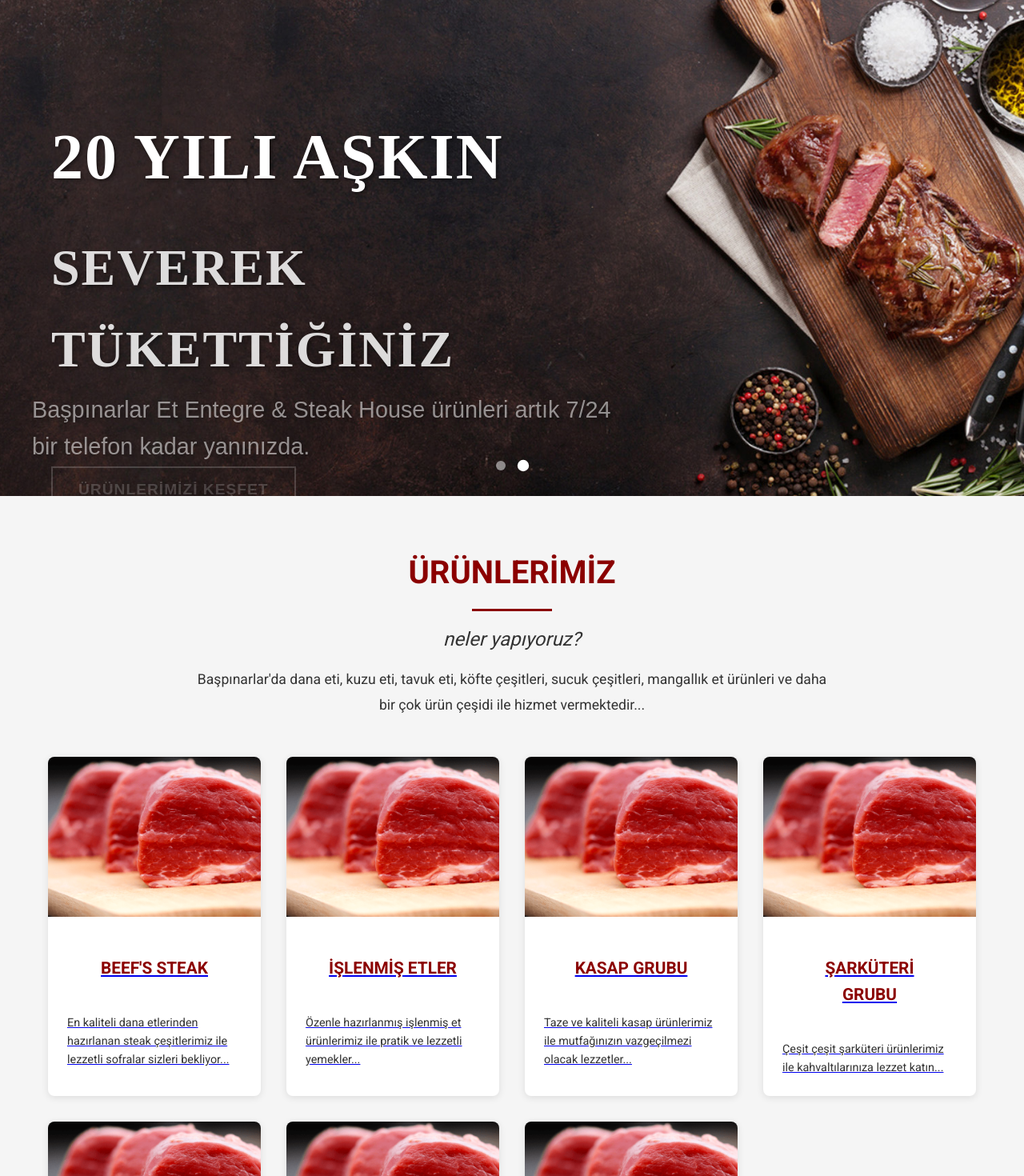
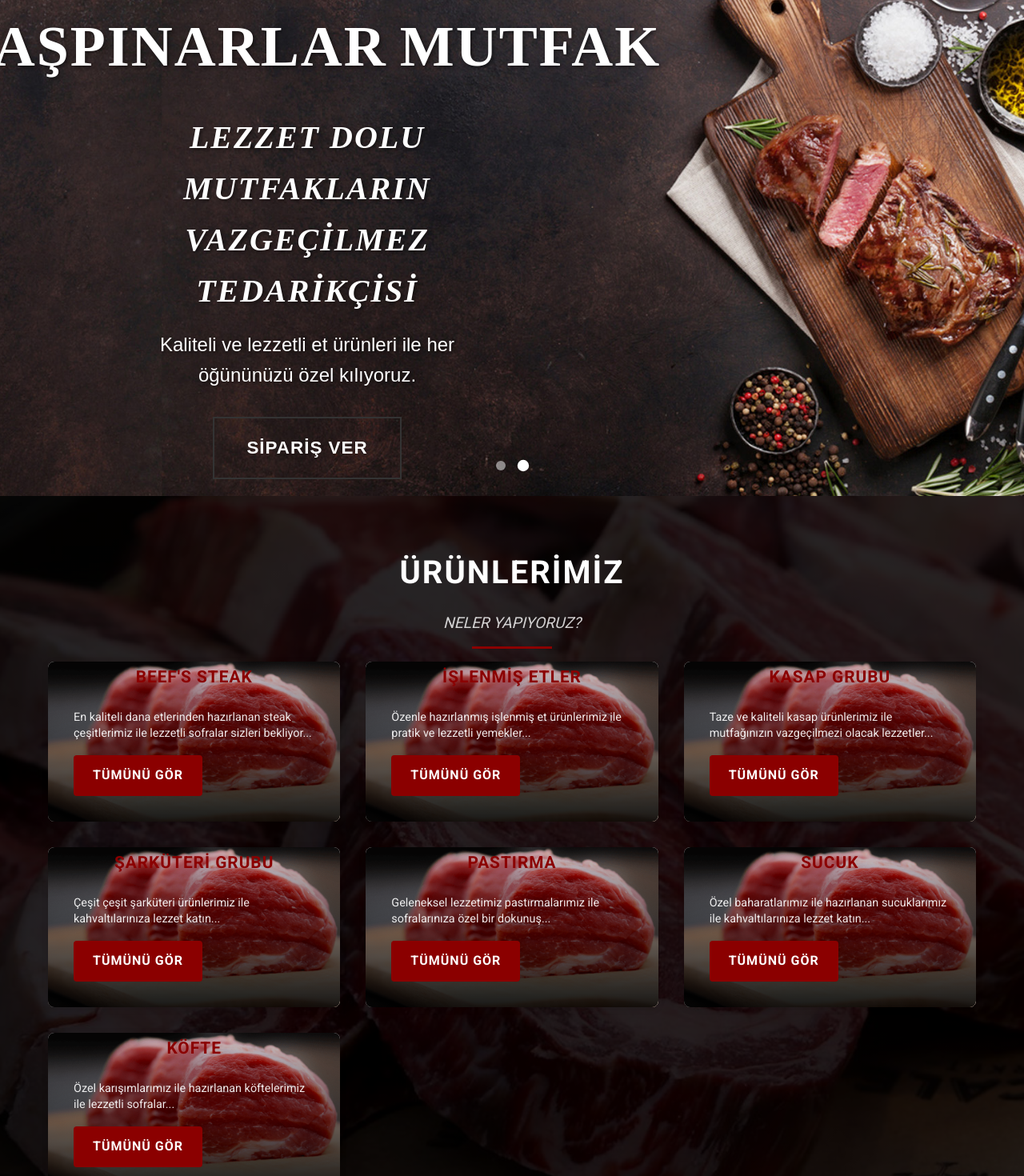
Before and after one commit to nurbeeyza/buther, a React (Create React App) app: page / in a window 1280 px wide. Shown: the part 80-1550 px from the top of the page at 80% size. Built offline with nearby package versions, Linux system fonts and the light colour scheme.

Commit message:
dördüncü commit

```diff
--- /dev/null
+++ b/src/pages/Home.css
@@ -0,0 +1,324 @@
+.categories-section {
+  position: relative;
+  padding: 4rem 0;
+  color: var(--white);
+}
+
+.awe-bg-overlay {
+  position: absolute;
+  top: 0;
+  left: 0;
+  width: 100%;
+  height: 100%;
+  background: rgba(0, 0, 0, 0.5);
+  z-index: 1;
+}
+
+.categories-section .container {
+  position: relative;
+  z-index: 2;
+}
+
+.section-title {
+  text-align: center;
+  margin-bottom: 3rem;
+}
+
+.section-title h2 {
+  font-size: 2.5rem;
+  font-weight: 700;
+  margin-bottom: 1rem;
+  text-transform: uppercase;
+  letter-spacing: 2px;
+  color: var(--white);
+}
+
+.section-title p {
+  font-size: 1.2rem;
+  font-style: italic;
+  opacity: 0.8;
+  color: var(--white);
+}
+
+.categories-grid {
+  display: grid;
+  grid-template-columns: repeat(auto-fit, minmax(300px, 1fr));
+  gap: 2rem;
+}
+
+.category-card {
+  position: relative;
+  overflow: hidden;
+  border-radius: 8px;
+  box-shadow: 0 4px 15px rgba(0, 0, 0, 0.2);
+  transition: all 0.3s ease;
+  background: var(--white);
+}
+
+.category-card:hover {
+  transform: translateY(-10px);
+  box-shadow: 0 8px 25px rgba(0, 0, 0, 0.3);
+}
+
+.category-image {
+  position: relative;
+  width: 100%;
+  height: 250px;
+  overflow: hidden;
+}
+
+.category-image img {
+  width: 100%;
+  height: 100%;
+  object-fit: cover;
+  transition: transform 0.5s ease;
+}
+
+.category-card:hover .category-image img {
+  transform: scale(1.1);
+}
+
+.category-overlay {
+  position: absolute;
+  bottom: 0;
+  left: 0;
+  width: 100%;
+  padding: 2rem;
+  background: linear-gradient(to top, rgba(0, 0, 0, 0.9), transparent);
+  color: var(--white);
+}
+
+.category-overlay h3 {
+  font-size: 1.5rem;
+  font-weight: 600;
+  margin-bottom: 0.5rem;
+  text-transform: uppercase;
+  letter-spacing: 1px;
+}
+
+.category-overlay p {
+  font-size: 0.9rem;
+  margin-bottom: 1rem;
+  opacity: 0.9;
+  line-height: 1.4;
+}
+
+.category-link {
+  display: inline-block;
+  padding: 0.8rem 1.5rem;
+  background: var(--primary-color);
+  color: var(--white);
+  text-decoration: none;
+  border-radius: 4px;
+  font-weight: 600;
+  transition: all 0.3s ease;
+  text-transform: uppercase;
+  letter-spacing: 1px;
+}
+
+.category-link:hover {
+  background: var(--white);
+  color: var(--primary-color);
+}
+
+@media (max-width: 768px) {
+  .categories-section {
+    padding: 3rem 0;
+  }
+
+  .section-title h2 {
+    font-size: 2rem;
+  }
+
+  .categories-grid {
+    grid-template-columns: 1fr;
+    gap: 1.5rem;
+  }
+
+  .category-image {
+    height: 200px;
+  }
+}
+
+.hero {
+  position: relative;
+  height: 100vh;
+  overflow: hidden;
+}
+
+.hero-slide {
+  position: absolute;
+  top: 0;
+  left: 0;
+  width: 100%;
+  height: 100%;
+  opacity: 0;
+  transition: opacity 1s ease-in-out;
+  background-size: cover;
+  background-position: center;
+  background-repeat: no-repeat;
+}
+
+.hero-slide.active {
+  opacity: 1;
+}
+
+.hero-content {
+  position: absolute;
+  top: 50%;
+  left: 50%;
+  transform: translate(-50%, -50%);
+  text-align: center;
+  color: white !important;
+  z-index: 2;
+  width: 80%;
+  max-width: 800px;
+}
+
+.hero-content.left-align {
+  left: 10%;
+  top: 50%;
+  transform: translateY(-50%);
+  text-align: center;
+  width: 40%;
+  display: flex;
+  flex-direction: column;
+  justify-content: center;
+  align-items: center;
+  height: 100%;
+}
+
+.hero-content.left-align h1 {
+  font-size: 4.5rem;
+}
+
+.hero-content.left-align h2 {
+  font-size: 2.5rem;
+  text-align: center;
+  width: 100%;
+}
+
+.hero-content.left-align p {
+  font-size: 1.5rem;
+  text-align: center;
+  width: 100%;
+}
+
+.hero-content.left-align .btn {
+  font-size: 1.4rem;
+  padding: 1.2rem 2.5rem;
+  margin-top: 1rem;
+}
+
+.hero-content h1 {
+  font-size: 4rem;
+  font-weight: 700;
+  margin-bottom: 1rem;
+  text-transform: uppercase;
+  letter-spacing: 2px;
+  opacity: 0;
+  transform: translateY(30px);
+  animation: slideIn 0.5s ease-out forwards;
+  color: white !important;
+  text-shadow: 2px 2px 4px rgba(0, 0, 0, 0.5);
+}
+
+.hero-content h2 {
+  font-size: 2rem;
+  font-weight: 400;
+  margin-bottom: 2rem;
+  font-style: italic;
+  opacity: 0;
+  transform: translateY(30px);
+  animation: slideIn 0.5s ease-out 0.3s forwards;
+  color: white !important;
+  text-shadow: 2px 2px 4px rgba(0, 0, 0, 0.5);
+}
+
+.hero-content p {
+  font-size: 1.2rem;
+  margin-bottom: 2rem;
+  opacity: 0;
+  transform: translateY(30px);
+  animation: slideIn 0.5s ease-out 0.6s forwards;
+  color: white !important;
+  text-shadow: 2px 2px 4px rgba(0, 0, 0, 0.5);
+}
+
+.hero-content .btn {
+  opacity: 0;
+  transform: translateY(30px);
+  animation: slideIn 0.5s ease-out 0.9s forwards;
+  color: white !important;
+  border: 2px solid white;
+  background: transparent;
+  padding: 1rem 2rem;
+  font-size: 1.2rem;
+  text-transform: uppercase;
+  letter-spacing: 2px;
+  transition: all 0.3s ease;
+}
+
+.hero-content .btn:hover {
+  background: white;
+  color: var(--primary-color) !important;
+}
+
+@keyframes slideIn {
+  from {
+    opacity: 0;
+    transform: translateY(30px);
+  }
+  to {
+    opacity: 1;
+    transform: translateY(0);
+  }
+}
+
+.slider-dots {
+  position: absolute;
+  bottom: 2rem;
+  left: 50%;
+  transform: translateX(-50%);
+  display: flex;
+  gap: 1rem;
+  z-index: 3;
+}
+
+.dot {
+  width: 12px;
+  height: 12px;
+  border-radius: 50%;
+  background: rgba(255, 255, 255, 0.5);
+  border: 2px solid transparent;
+  cursor: pointer;
+  transition: all 0.3s ease;
+}
+
+.dot:hover {
+  background: var(--white);
+  transform: scale(1.2);
+}
+
+.dot.active {
+  background: var(--white);
+  transform: scale(1.2);
+}
+
+.split-title {
+  display: flex;
+  align-items: center;
+  justify-content: center;
+  gap: 1rem;
+  margin-bottom: 1rem;
+  width: 100%;
+}
+
+.split-title h1 {
+  margin-bottom: 0;
+  text-align: center;
+}
+
+.split-title .title2 {
+  color: var(--primary-color);
+}
--- a/src/pages/Home.js
+++ b/src/pages/Home.js
@@ -1,85 +1,95 @@
 import React, { useState, useEffect } from 'react';
 import { Link } from 'react-router-dom';
+import './Home.css';
 
 const Home = () => {
   const [currentSlide, setCurrentSlide] = useState(0);
+  const [isTransitioning, setIsTransitioning] = useState(false);
 
   const slides = [
     {
       title: "BAŞPINARLAR ET",
-      subtitle: "ENTEGRE & STEAK HOUSE",
-      description: "Kaliteli ve lezzetli et ürünleri ile hizmetinizdeyiz.",
-      background: "/images/kirmizi-et.png",
-      className: "first-slide"
+      subtitle: "KALİTE & LEZZET BİR ARADA",
+      description: "Konya'nın en iyi kasabı olarak kaliteli ve lezzetli et ürünleri ile hizmetinizdeyiz.",
+      buttonText: "SİPARİŞ VER",
+      image: "/images/kirmizi-et.png",
+      buttonLink: "/products",
+      align: "center"
     },
     {
-      title: "20 YILI AŞKIN",
-      subtitle: "Severek Tükettiğiniz",
-      description: "Başpınarlar Et Entegre & Steak House ürünleri artık 7/24 bir telefon kadar yanınızda.",
-      background: "/images/vadi_kasap_slayt_arkaplan_02_1600x625_0.png",
-      className: "second-slide"
+      title: "BAŞPINARLAR",
+      title2: "MUTFAK",
+      subtitle: "LEZZET DOLU MUTFAKLARIN VAZGEÇİLMEZ TEDARİKÇİSİ",
+      description: "Kaliteli ve lezzetli et ürünleri ile her öğününüzü özel kılıyoruz.",
+      buttonText: "SİPARİŞ VER",
+      image: "/images/vadi_kasap_slayt_arkaplan_02_1600x625_0.png",
+      buttonLink: "/products",
+      align: "left"
+    }
+  ];
+
+  const categories = [
+    {
+      name: "BEEF'S STEAK",
+      description: "En kaliteli dana etlerinden hazırlanan steak çeşitlerimiz ile lezzetli sofralar sizleri bekliyor...",
+      image: "/images/kucuket.png",
+      link: "/products?category=steak"
+    },
+    {
+      name: "İŞLENMİŞ ETLER",
+      description: "Özenle hazırlanmış işlenmiş et ürünlerimiz ile pratik ve lezzetli yemekler...",
+      image: "/images/kucuket.png",
+      link: "/products?category=islenmis"
+    },
+    {
+      name: "KASAP GRUBU",
+      description: "Taze ve kaliteli kasap ürünlerimiz ile mutfağınızın vazgeçilmezi olacak lezzetler...",
+      image: "/images/kucuket.png",
+      link: "/products?category=kasap"
+    },
+    {
+      name: "ŞARKÜTERİ GRUBU",
+      description: "Çeşit çeşit şarküteri ürünlerimiz ile kahvaltılarınıza lezzet katın...",
+      image: "/images/kucuket.png",
+      link: "/products?category=sarkuteri"
+    },
+    {
+      name: "PASTIRMA",
+      description: "Geleneksel lezzetimiz pastırmalarımız ile sofralarınıza özel bir dokunuş...",
+      image: "/images/kucuket.png",
+      link: "/products?category=pastirma"
+    },
+    {
+      name: "SUCUK",
+      description: "Özel baharatlarımız ile hazırlanan sucuklarımız ile kahvaltılarınıza lezzet katın...",
+      image: "/images/kucuket.png",
+      link: "/products?category=sucuk"
+    },
+    {
+      name: "KÖFTE",
+      description: "Özel karışımlarımız ile hazırlanan köftelerimiz ile lezzetli sofralar...",
+      image: "/images/kucuket.png",
+      link: "/products?category=kofte"
     }
   ];
 
   useEffect(() => {
     const interval = setInterval(() => {
-      setCurrentSlide((prev) => (prev + 1) % slides.length);
+      if (!isTransitioning) {
+        setCurrentSlide((prev) => (prev + 1) % slides.length);
+      }
     }, 5000);
 
     return () => clearInterval(interval);
-  }, [slides.length]);
+  }, [isTransitioning, slides.length]);
 
-  const categories = [
-    {
-      id: 1,
-      title: "BEEF'S STEAK",
-      description: 'En kaliteli dana etlerinden hazırlanan steak çeşitlerimiz ile lezzetli sofralar sizleri bekliyor...',
-      image: '/images/kucuket.png',
-      link: '/products?category=steak'
-    },
-    {
-      id: 2,
-      title: 'İŞLENMİŞ ETLER',
-      description: 'Özenle hazırlanmış işlenmiş et ürünlerimiz ile pratik ve lezzetli yemekler...',
-      image: '/images/kucuket.png',
-      link: '/products?category=islenmis'
-    },
-    {
-      id: 3,
-      title: 'KASAP GRUBU',
-      description: 'Taze ve kaliteli kasap ürünlerimiz ile mutfağınızın vazgeçilmezi olacak lezzetler...',
-      image: '/images/kucuket.png',
-      link: '/products?category=kasap'
-    },
-    {
-      id: 4,
-      title: 'ŞARKÜTERİ GRUBU',
-      description: 'Çeşit çeşit şarküteri ürünlerimiz ile kahvaltılarınıza lezzet katın...',
-      image: '/images/kucuket.png',
-      link: '/products?category=sarkuteri'
-    },
-    {
-      id: 5,
-      title: 'PASTIRMA',
-      description: 'Geleneksel lezzetimiz pastırmalarımız ile sofralarınıza özel bir dokunuş...',
-      image: '/images/kucuket.png',
-      link: '/products?category=pastirma'
-    },
-    {
-      id: 6,
-      title: 'SUCUK',
-      description: 'Özel baharatlarımız ile hazırlanan sucuklarımız ile kahvaltılarınıza lezzet katın...',
-      image: '/images/kucuket.png',
-      link: '/products?category=sucuk'
-    },
-    {
-      id: 7,
-      title: 'KÖFTE',
-      description: 'Özel karışımlarımız ile hazırlanan köftelerimiz ile lezzetli sofralar...',
-      image: '/images/kucuket.png',
-      link: '/products?category=kofte'
+  const handleSlideChange = (index) => {
+    if (!isTransitioning) {
+      setIsTransitioning(true);
+      setCurrentSlide(index);
+      setTimeout(() => setIsTransitioning(false), 1000);
     }
-  ];
+  };
 
   const features = [
     {
@@ -110,84 +120,72 @@ const Home = () => {
 
   return (
     <div className="home">
-      <section className="hero">
+      <div className="hero">
         {slides.map((slide, index) => (
           <div
-            key={`slide-${index}-${currentSlide}`}
-            className={`hero-background ${slide.className} ${
-              currentSlide === index ? 'active' : ''
-            }`}
-            style={{
-              backgroundImage: slide.background ? `url(${slide.background})` : 'none'
-            }}
+            key={index}
+            className={`hero-slide ${index === currentSlide ? 'active' : ''}`}
+            style={{ backgroundImage: `url(${slide.image})` }}
           >
-            {slide.image && (
-              <div
-                className="image-content"
-                style={{
-                  backgroundImage: `url(${slide.image})`,
-                  backgroundSize: 'contain',
-                  backgroundPosition: 'center',
-                  backgroundRepeat: 'no-repeat',
-                  width: '100%',
-                  height: '100%'
-                }}
-              />
-            )}
-          </div>
-        ))}
-
-        {slides.map((slide, index) => (
-          <div
-            key={`slide-${index}-${currentSlide}`}
-            className={`hero-slide ${slide.className} ${
-              currentSlide === index ? 'active' : ''
-            }`}
-          >
-            <div className="text-content">
-              <h1>{slide.title}</h1>
+            <div className={`hero-content ${slide.align === 'left' ? 'left-align' : ''}`}>
+              {slide.title2 ? (
+                <div className="split-title">
+                  <h1>{slide.title}</h1>
+                  <h1 className="title2">{slide.title2}</h1>
+                </div>
+              ) : (
+                <h1>{slide.title}</h1>
+              )}
               <h2>{slide.subtitle}</h2>
               <p>{slide.description}</p>
-              <Link to="/products" className="btn">ÜRÜNLERİMİZİ KEŞFET</Link>
+              <Link to={slide.buttonLink} className="btn">{slide.buttonText}</Link>
             </div>
           </div>
         ))}
-
         <div className="slider-dots">
           {slides.map((_, index) => (
             <button
               key={index}
-              className={`dot ${currentSlide === index ? 'active' : ''}`}
-              onClick={() => setCurrentSlide(index)}
+              className={`dot ${index === currentSlide ? 'active' : ''}`}
+              onClick={() => handleSlideChange(index)}
             />
           ))}
         </div>
-      </section>
+      </div>
 
-      {/* Categories Section */}
-      <section className="categories">
+      <div
+        className="categories-section"
+        style={{
+          background: `linear-gradient(rgba(0, 0, 0, 0.7), rgba(0, 0, 0, 0.7)), url('/images/kirmizi-et.png')`,
+          backgroundSize: 'cover',
+          backgroundPosition: 'center',
+          backgroundAttachment: 'fixed'
+        }}
+      >
+        <div className="awe-bg-overlay"></div>
         <div className="container">
-          <h2 className="section-title">ÜRÜNLERİMİZ</h2>
-          <p className="section-subtitle">neler yapıyoruz?</p>
-          <p className="section-description">
-            Başpınarlar'da dana eti, kuzu eti, tavuk eti, köfte çeşitleri, sucuk çeşitleri, mangallık et ürünleri
-            ve daha bir çok ürün çeşidi ile hizmet vermektedir...
-          </p>
-          <div className="category-grid">
-            {categories.map(category => (
-              <Link to={category.link} key={category.id} className="category-card">
+          <div className="section-title">
+            <h2>ÜRÜNLERİMİZ</h2>
+            <p>Neler yapıyoruz?</p>
+          </div>
+          <div className="categories-grid">
+            {categories.map((category, index) => (
+              <div key={index} className="category-card">
                 <div className="category-image">
-                  <img src={category.image} alt={category.title} />
+                  <img src={category.image} alt={category.name} />
+                  <div className="category-overlay">
+                    <h3>{category.name}</h3>
+                    <p>{category.description}</p>
+                    <Link to={category.link} className="category-link">
+                      Tümünü Gör
+                    </Link>
+                  </div>
                 </div>
-                <div className="category-info">
-                  <h3>{category.title}</h3>
-                  <p>{category.description}</p>
-                </div>
-              </Link>
+              </div>
             ))}
           </div>
         </div>
-      </section>
+      </div>
 
       {/* Call to Action Section */}
       <section className="cta-section">
```
